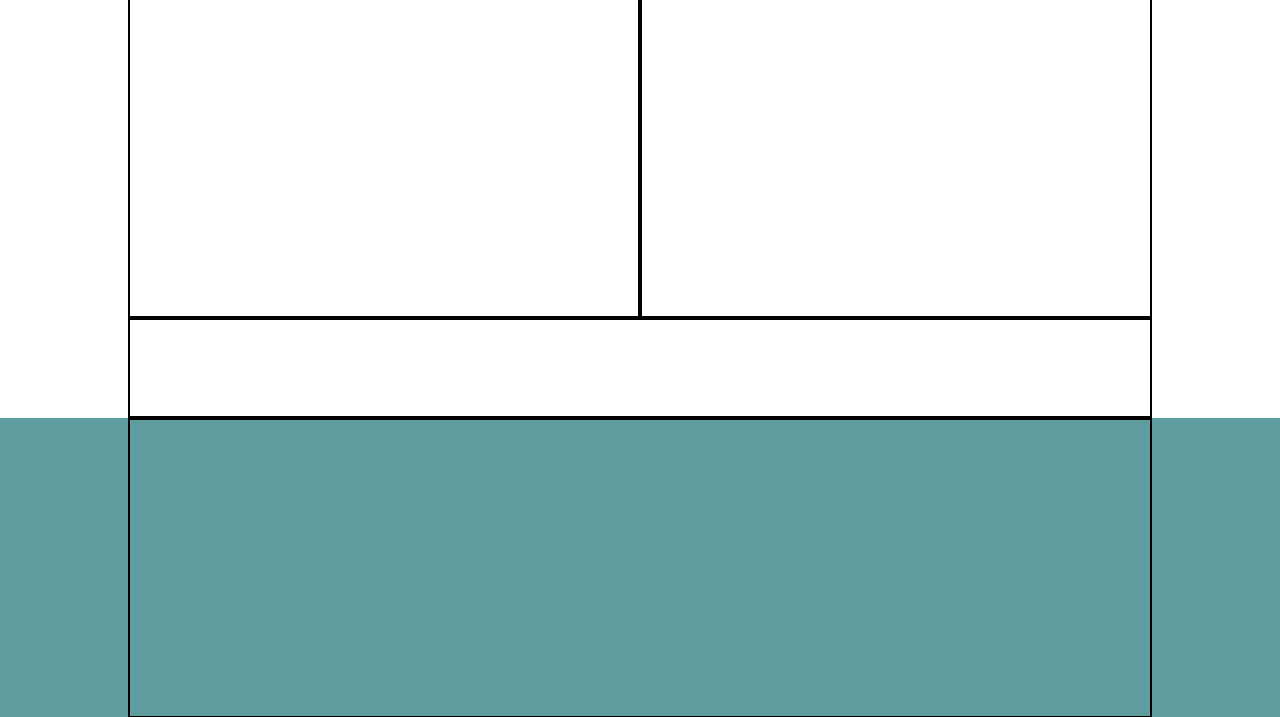
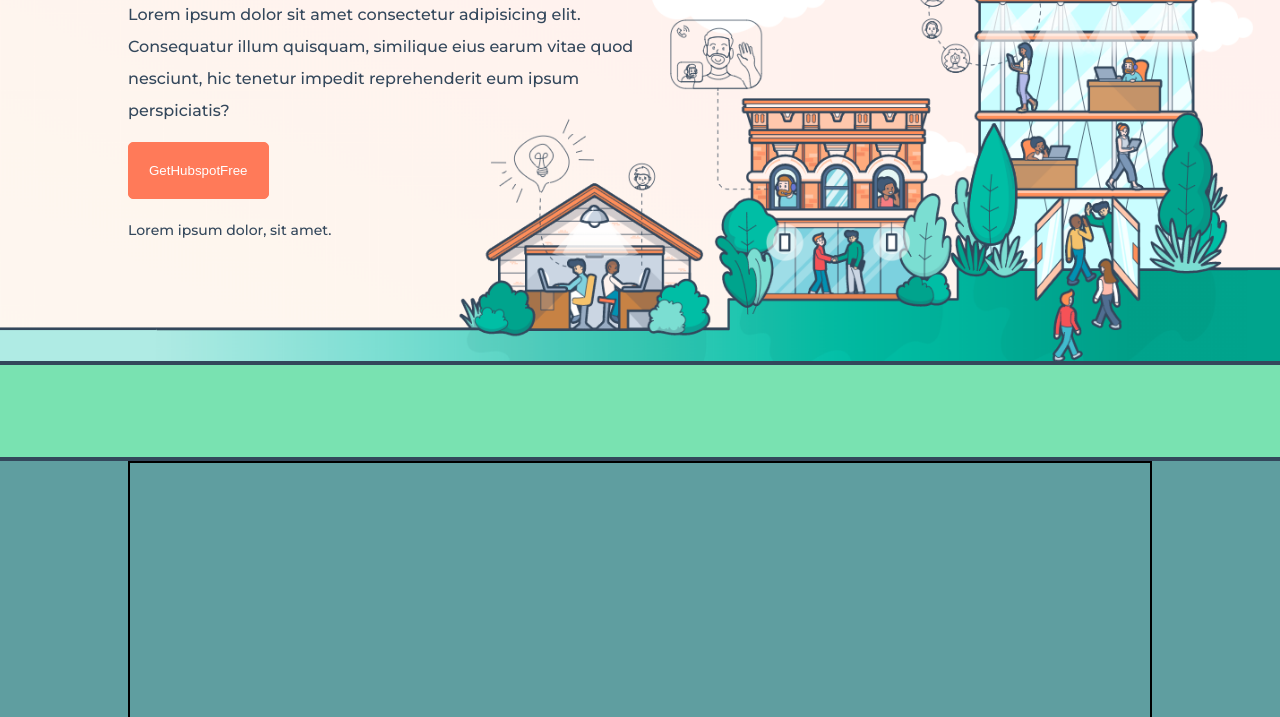
Before and after one commit to leitongchen/htmlcss-hubspot, a plain HTML site: page index.html in a window 1280 px wide. Shown: the part 340-1057 px from the top of the page. Drawn offline with Linux system fonts and the light colour scheme.

Commit message:
Hero implementato

```diff
--- a/index.html
+++ b/index.html
@@ -39,6 +39,7 @@
                 </div>
             </div>
         </nav>
+        <hr>
         <nav class="menu-nav t-dark clearfix wrapper">
             <div class="logo f-left">
                 <img src="img/logo.svg" alt="logo hubspot">
@@ -56,15 +57,18 @@
     </header>
     <main>
         <section id="hero">
-            <div class="bg-hero clearfix">
+            <div id="bg-hero" class="clearfix">
                 <div class="wrapper">
-                    <div class="f-left col-6 h-500 border"></div>
-                    <div class="f-left col-6 h-500 border"></div>
+                    <div class="hero-text t-dark f-left col-6">
+                        <h1>There's a better way to grow.</h1>
+                        <p>Lorem ipsum dolor sit amet consectetur adipisicing elit. Consequatur illum quisquam, similique eius earum vitae quod nesciunt, hic tenetur impedit reprehenderit eum ipsum perspiciatis?</p>
+                        <button class="btn big orange">GetHubspotFree</button>
+                        <p class="caption">Lorem ipsum dolor, sit amet.</p>
+                    </div>
+                    <div class="f-left col-6"></div>
                 </div>
             </div>
-            <div class="banner wrapper h-100 border">
-
-            </div>
+            <div class="banner"></div>
         </section>
         <section id="product">
             <div class="wrapper">
--- a/style/style.css
+++ b/style/style.css
@@ -79,7 +79,10 @@ a:hover {
     border: 1px solid #ff7a59;
 }
 .btn.small {
-    padding: 10px 10px;
+    padding: 10px;
+}
+.btn.big {
+    padding: 20px
 }
 
 
@@ -171,11 +174,36 @@ header .menu-nav a {
 header .menu-nav li {
     margin: 0 8px;
 }
+
 header .menu .fas {
     margin-left: 8px;
 }
 
 
+/* HERO BANNER */
+#bg-hero {
+    background-image: url(../img/jumbotron.png);
+    background-size: cover;
+    background-repeat: no-repeat;
+    background-position: center right;
+}
+
+.hero-text {
+    padding: 50px 0 100px;
+}
+
+.hero-text p {
+    line-height: 32px;
+
+    margin: 15px 0;
+}
+
+#hero .banner {
+    height: 100px;
+    background-color: rgb(121, 226, 177);
+    border-top:  4px solid #33475b;
+    border-bottom:  4px solid #33475b;
+}
 
 /* PRODUCT */
 #product {
```
